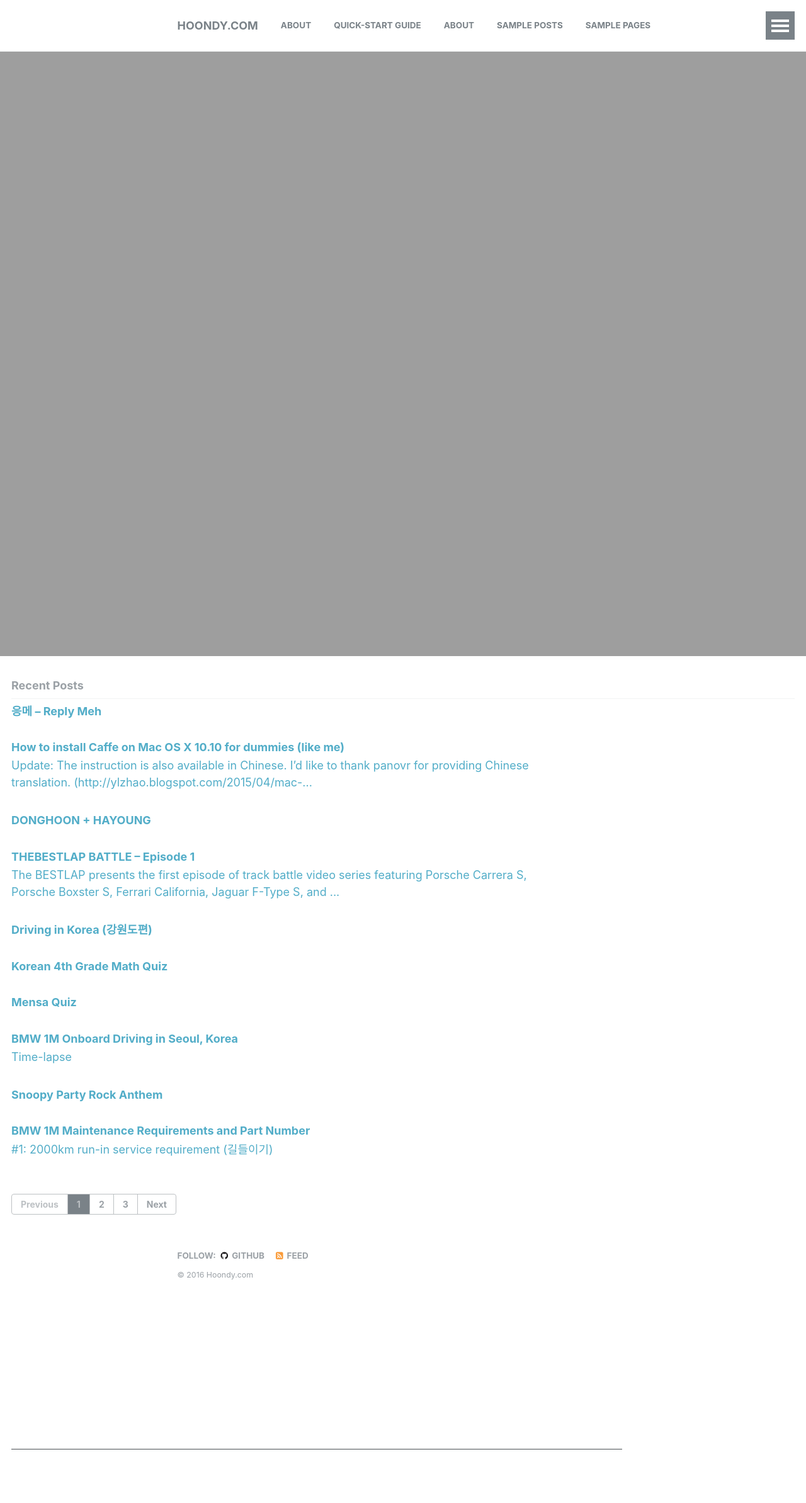
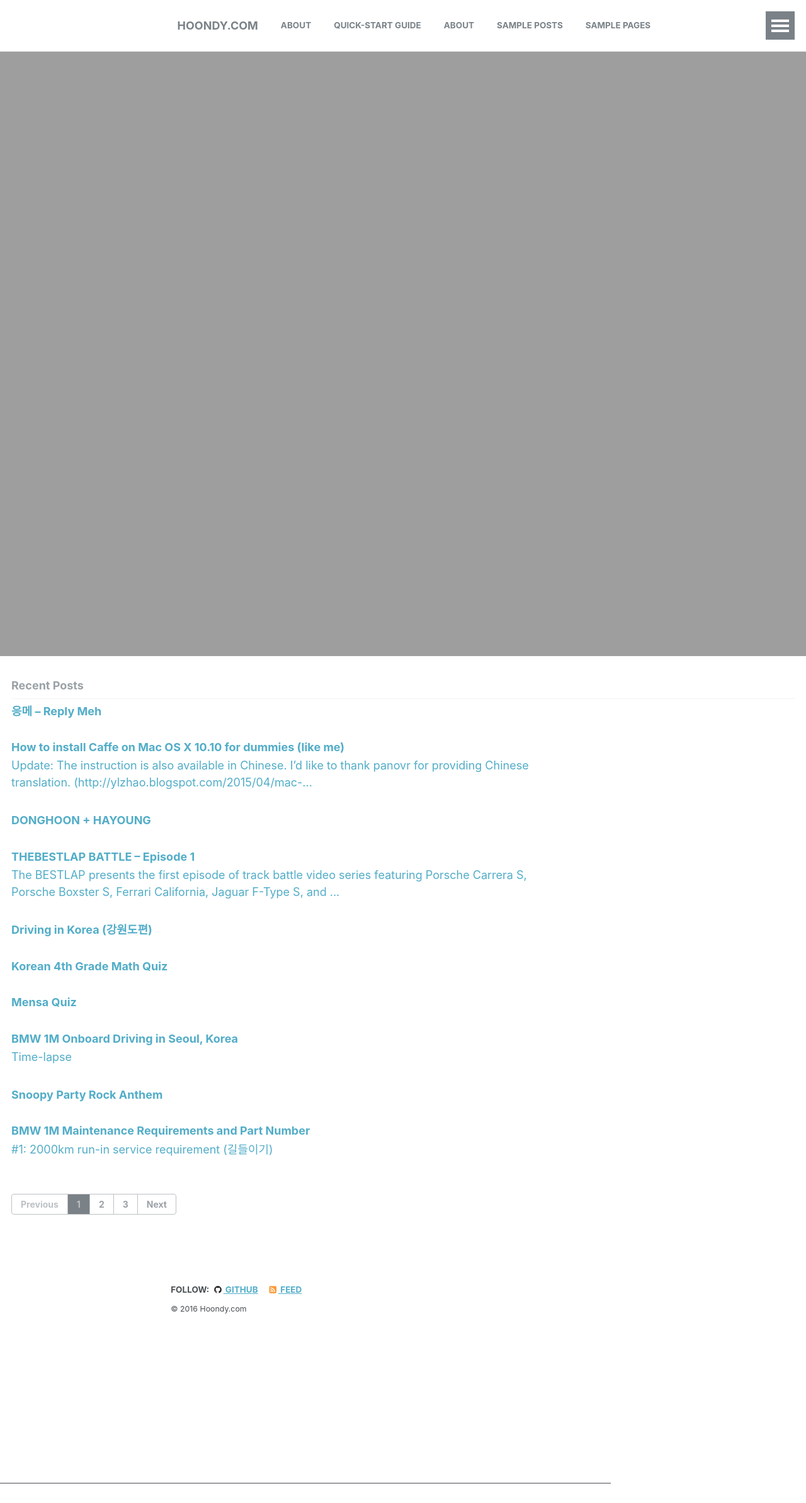
Before and after one commit to hoondy/hoondy.github.io, a Jekyll site: the page built from index.html, in a window 1280 px wide. Shown: the whole page at 63% size. Built offline with Jekyll 4.4.1, drawn with Linux system fonts in a browser that asks for light colours; the list of posts is cut into pages by our own code.

Commit message:
edit footer

```diff
--- a/_layouts/default.html
+++ b/_layouts/default.html
@@ -20,11 +20,12 @@
 
     <div class="page__footer">
       <footer>
-        {% include footer.html %}
-        {% include footer/custom.html %}
+
       </footer>
     </div>
 
+    {% include footer.html %}
+    {% include footer/custom.html %}
     {% include scripts.html %}
 
   </body>
```
